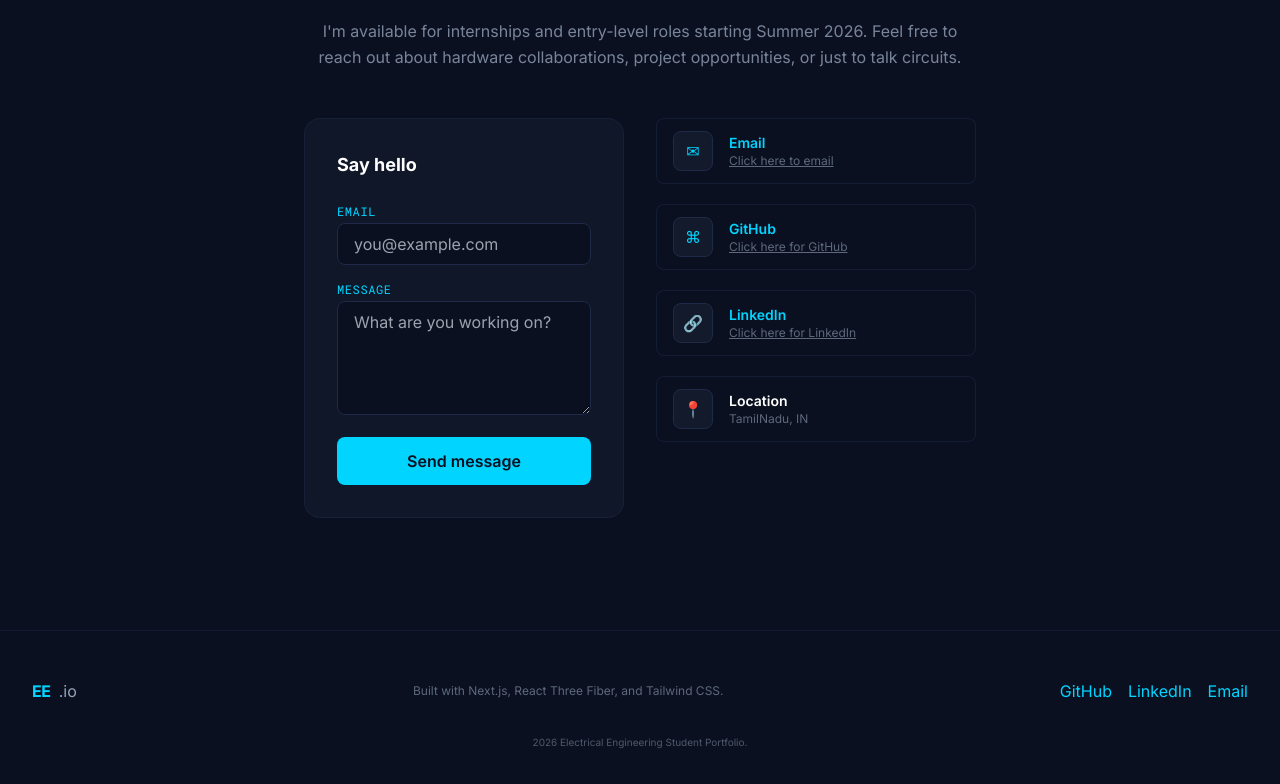
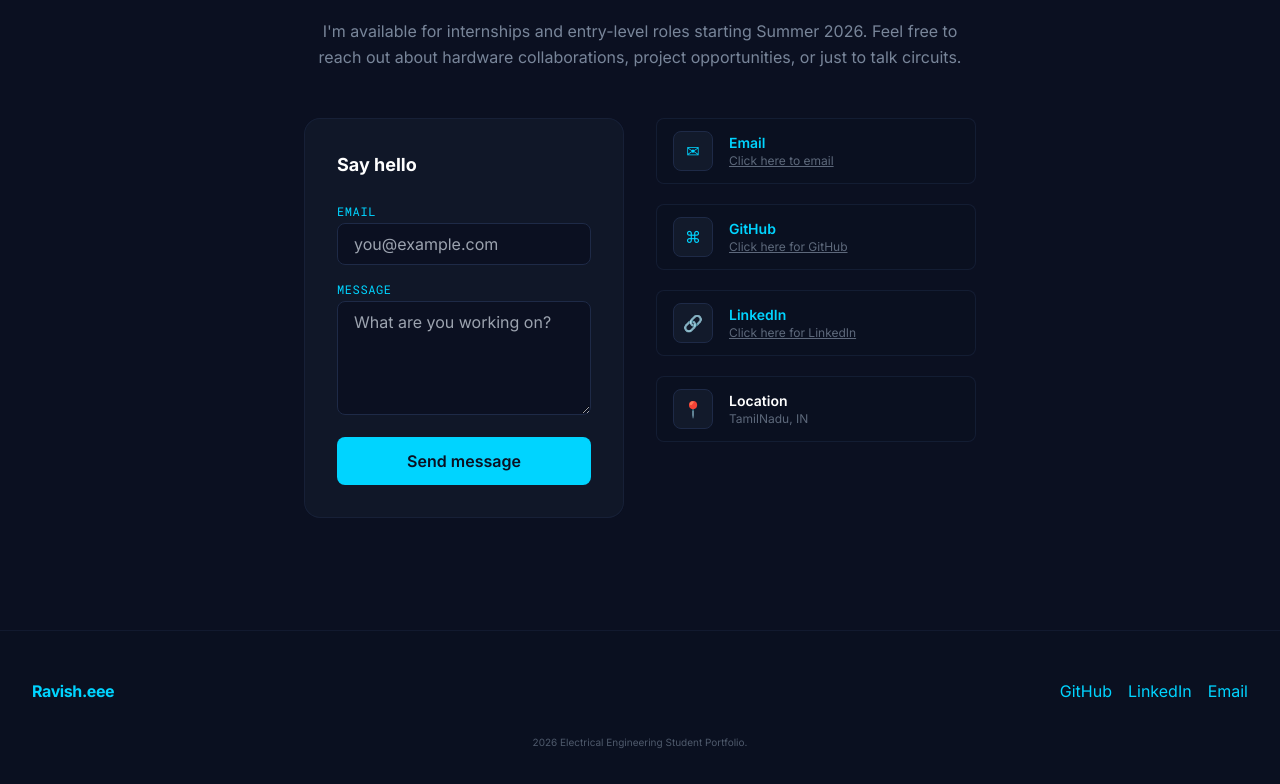
Before and after one commit to Ravishtpt/Ravishportfolio, a Next.js app: page / in a window 1280 px wide. Shown: the part 4628-5412 px from the top of the page. Built offline with nearby package versions, Linux system fonts and the light colour scheme.

Commit message:
Update footer branding to Ravish.eee

```diff
--- a/src/components/Footer.tsx
+++ b/src/components/Footer.tsx
@@ -4,12 +4,8 @@ export default function Footer() {
       <div className="max-w-7xl mx-auto px-4 sm:px-6 lg:px-8 py-12">
         <div className="flex flex-col md:flex-row justify-between items-center gap-6">
           <div className="flex items-center gap-2">
-            <span className="text-ee-cyan font-bold tracking-tight">EE</span>
-            <span className="text-ee-slate">.io</span>
+            <span className="text-ee-cyan font-bold tracking-tight">Ravish.eee</span>
           </div>
-          <p className="text-xs text-ee-slate/60">
-            Built with Next.js, React Three Fiber, and Tailwind CSS.
-          </p>
           <div className="flex gap-4">
             <a
               href="https://github.com/Ravishtpt"
```
